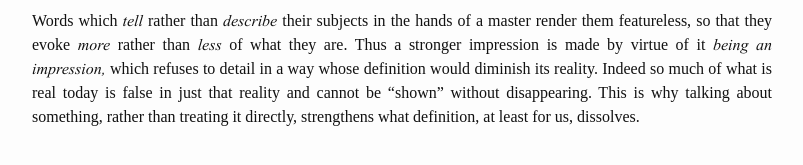
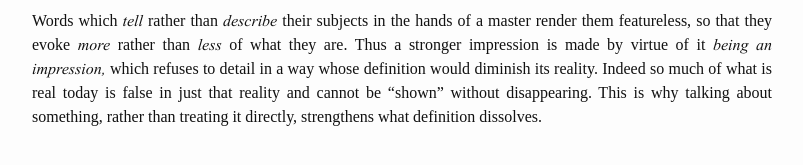
Before and after one commit to TheatrumMundi/TheatrumMundi, a Jekyll site: the page built from _posts/2024-04-11-telling-and-showing.markdown, in a window 1280 px wide. Shown: the part 265-430 px from the top of the page, without its empty margins (238-1041 px from the left). Built offline with Jekyll 4.4.1, drawn with Linux system fonts in a browser that asks for light colours; some web fonts are replaced.

Commit message:
Update 2024-04-11-telling-and-showing.markdown

```diff
--- a/_posts/2024-04-11-telling-and-showing.markdown
+++ b/_posts/2024-04-11-telling-and-showing.markdown
@@ -5,4 +5,4 @@ date:   2024-04-11 2:09:00 +0100
 categories: jekyll update
 ---
 
-Words which *tell* rather than *describe* their subjects in the hands of a master render them featureless, so that they evoke *more* rather than *less* of what they are. Thus a stronger impression is made by virtue of it *being an impression,* which refuses to detail in a way whose definition would diminish its reality. Indeed so much of what is real today is false in just that reality and cannot be “shown” without disappearing. This is why talking about something, rather than treating it directly, strengthens what definition, at least for us, dissolves.
+Words which *tell* rather than *describe* their subjects in the hands of a master render them featureless, so that they evoke *more* rather than *less* of what they are. Thus a stronger impression is made by virtue of it *being an impression,* which refuses to detail in a way whose definition would diminish its reality. Indeed so much of what is real today is false in just that reality and cannot be “shown” without disappearing. This is why talking about something, rather than treating it directly, strengthens what definition dissolves.
```
